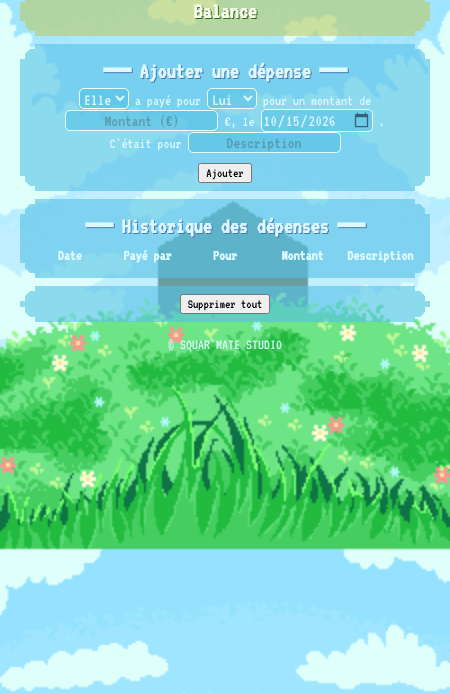
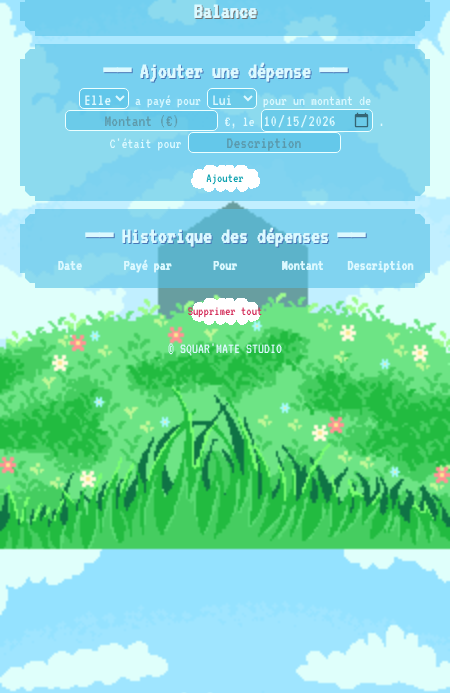
Before and after one commit to maevarmmj/Pay_and_Repay_MM, an Electron app: page renderer/index.html in a window 450 px wide. Shown: the part 151-844 px from the top of the page. Drawn offline with Linux system fonts and the light colour scheme; no server answers.

Commit message:
Add custom UI styling and balance states #14 #15
This commit updates the app shell to stay always on top and refreshes the interface styling with custom buttons and panel colors. It also adds explicit summary states for balanced, Elle-owes, and Lui-owes conditions so the balance panel reflects who owes whom.

```diff
--- a/main/main.js
+++ b/main/main.js
@@ -11,6 +11,7 @@ function createWindow() {
         fullscreenable: false,
         icon: path.join(__dirname, '../assets/logo/logo_short_test.png'),
         frame: false, // Remove the default window frame
+        alwaysOnTop: true, // Keep the window always on top
 
         webPreferences: {
         preload: path.join(__dirname, 'preload.js'), // Specify the path to the preload script
--- a/renderer/css/main-body.css
+++ b/renderer/css/main-body.css
@@ -6,6 +6,12 @@
   --text: #dcf9ff;
   --close-button: #fb7373;
   --minimize-button: #febc49;
+}
+
+html {
+  table-layout: fixed;
+  scrollbar-width: thin;
+  scrollbar-color: rgb(206, 231, 116) rgba(255, 252, 252, 0);
 }
 
 body {
@@ -66,7 +72,22 @@ h1, h2 {
 }
 
 button {
+  cursor: pointer;
+  background-image: url(../../assets/button_test.png);
+  background-color: transparent;
+  background-repeat: no-repeat;
+  background-position: 50% 50%;
+  height: 30px;
+  width: 100px;
+  padding: 0;
+  border: 0;
+  margin: 0;
   font-family: 'VT323', monospace;
+  color: #0aa0ae;
+}
+
+#delete-all-button {
+  color: #d4305c;
 }
 
 footer {
--- a/renderer/css/summary.css
+++ b/renderer/css/summary.css
@@ -1,19 +1,31 @@
 :root {
   --panel-summary: rgba(188, 203, 102, 0.6);
   --text-summary: #f9ffec;
+  --text-summary-elle: #fff7f8;
+  --text-summary-lui: #f8ffff;
 
-  --elle: #ff5d8f;
-  --lui: #4fd6e0;
+  --elle: rgba(248, 139, 140, 0.6);
+  --lui: rgba(73, 209, 187, 0.6);
   --accent: #ffd23f;
   --danger: #ff5d5d;
   --danger-dark: #b83f3f;
 }
 
-#summary{
+#summary.balanced {
   color: var(--text-summary);
   background: var(--panel-summary);
 }
 
+#summary.elle-owes {
+  color: var(--text-summary-elle);
+  background: var(--elle);
+}
+
+#summary.lui-owes {
+  color: var(--text-summary-lui);
+  background: var(--lui);
+}
+
 #balance-summary-text {
-  text-shadow: 1px 1px 0 rgb(57, 105, 30);
+  text-shadow: 1px 1px 0 rgb(116, 116, 116);
 }
--- a/renderer/index.html
+++ b/renderer/index.html
@@ -67,11 +67,10 @@
             </table>
         </section>
 
-        <section id = "buttons">
+        <div id = "buttons">
             <button type = "button" id = "delete-one-button" class = "hidden">Supprimer la dépense</button>
             <button type = "button" id = "delete-all-button">Supprimer tout</button>
-        </section>
-
+        </div>
 
     </main>
 
--- a/renderer/renderer.js
+++ b/renderer/renderer.js
@@ -1,6 +1,7 @@
 let transactions = [];
 let selectedTransactionId = null; // Variable to store the selected transaction ID
 
+const summaryField = document.getElementById('summary');
 const form = document.getElementById('expenses-form');
 const deleteAllButton = document.getElementById('delete-all-button');
 const deleteOneButton = document.getElementById('delete-one-button');
@@ -73,14 +74,22 @@ function evaluateAmount(expression){
 // Function to render the Summary part
 function renderSummary(){
     const balance = computeBalance(transactions);
+    let summaryClass;
+
     summary_text = document.getElementById('balance-summary-text');
     if (balance > 0) {
         summary_text.textContent = `Il doit ${formatMoney(balance)} à Elle`;
+        summaryClass = "lui-owes";
     } else if (balance < 0) {
         summary_text.textContent = `Elle doit ${formatMoney(-balance)} à Lui`;
+        summaryClass = "elle-owes";
     } else {
         summary_text.textContent = 'Les soldes sont équilibrés !';
+        summaryClass = "balanced";
     }
+
+    summaryField.classList.remove("balanced", "elle-owes", "lui-owes");
+    summaryField.classList.add(summaryClass);
 }
 
 
```
Also changed, not shown: assets/button_test.png (added).
